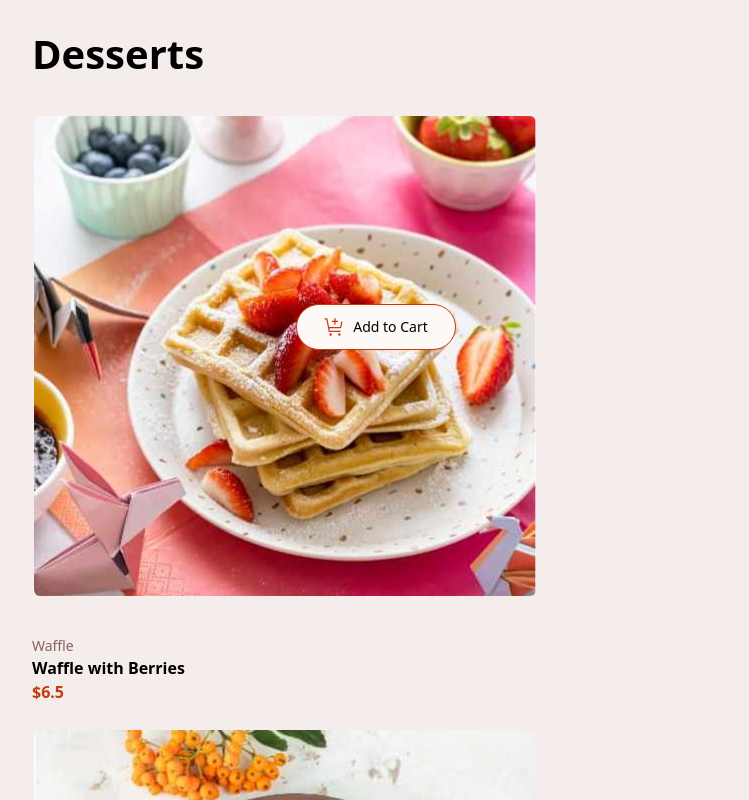
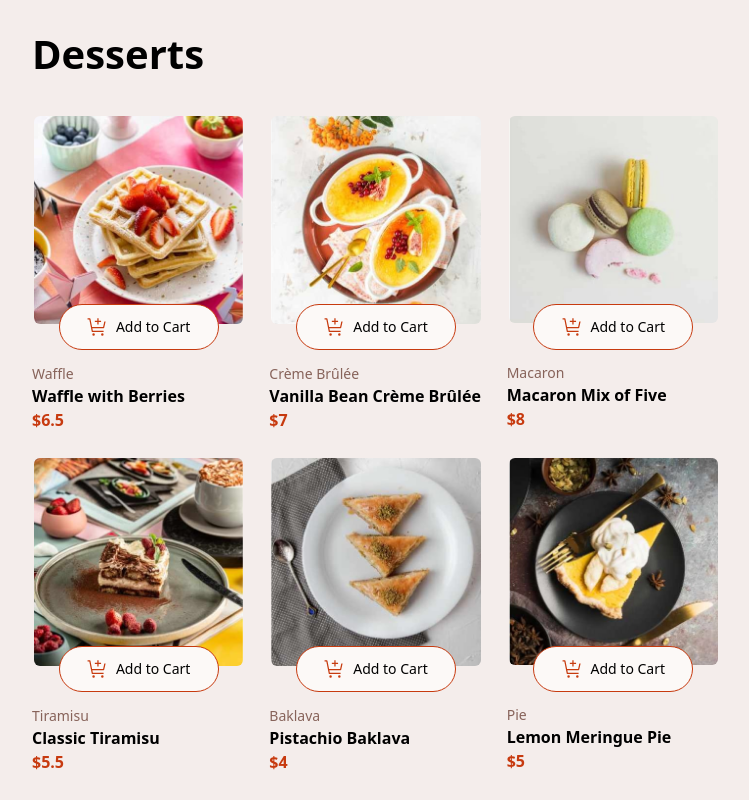
Before and after one commit to Davichobits/product-list-with-cart, a React (Vite) app: page / in a window 1280 px wide. Shown: the top 800 px of the page, without its empty margins (264-1013 px from the left). Built offline with nearby package versions, Linux system fonts and the light colour scheme.

Commit message:
refactor: improve layout and styling in App, CardContainer, and ProductCard components; add desktop breakpoint variable

```diff
--- a/src/App.tsx
+++ b/src/App.tsx
@@ -3,23 +3,24 @@ import type { CartItem } from './types/types.ts';
 
 import { CardContainer } from './components/card-container';
 import { Cart } from './components/cart';
-import { CartContext } from './contexts/cart-context.ts'
+import { CartContext } from './contexts/cart-context.ts';
 
 function App() {
-
-  const [cartItems, setCartItems] = useState<CartItem[]>([])
+  const [cartItems, setCartItems] = useState<CartItem[]>([]);
 
   return (
-    <CartContext value={{cartItems, setCartItems}}>
+    <CartContext value={{ cartItems, setCartItems }}>
       <main className='flex justify-center'>
-        <section className='w-[327px] my-6 md:w-[688px] 2xl:w-[800px]'>
+        <section className='my-6'>
           <h1 className='text-[40px] font-bold mb-[30px]'>Desserts</h1>
-          <CardContainer />
-          <Cart />
+          <div className='desktop:flex desktop:gap-8 desktop:items-start'>
+            <CardContainer />
+            <Cart />
+          </div>
         </section>
       </main>
     </CartContext>
-  )
+  );
 }
 
-export default App
+export default App;
--- a/src/components/card-container.tsx
+++ b/src/components/card-container.tsx
@@ -5,7 +5,7 @@ import type { Product } from '../types/types';
 
 export const CardContainer = () => {
   return (
-    <section className='flex flex-col gap-6 mb-8'>
+    <section className='grid grid-cols-1 md:grid-cols-3 gap-6 mb-8 w-[327px] md:w-[688px] desktop:w-[800px]'>
       {
         data.map((item: Product) => <ProductCard key={item.name} {...item} /> )
       }
--- a/src/components/product-card.tsx
+++ b/src/components/product-card.tsx
@@ -50,7 +50,7 @@ export const ProductCard = ({ image, category, name, price }: Product) => {
   return (
     <div className='relative'>
       <picture>
-        <source media='(min-width: 1024px)' srcSet={image.desktop} />
+        <source media='(min-width: 1440px)' srcSet={image.desktop} />
         <source media='(min-width: 768px)' srcSet={image.tablet} />
         <img
           className={`rounded-lg mb-[38px] border-2 ${quantity === 0 ? 'border-transparent': ' border-Red' } transition-colors`}
@@ -62,13 +62,13 @@ export const ProductCard = ({ image, category, name, price }: Product) => {
       {quantity === 0 ? (
         <button
           onClick={addOneItem}
-          className='border border-Red w-40 rounded-full bg-Rose-50 p-3 flex justify-center gap-2 absolute inset-x-0 top-[190px] mx-auto cursor-pointer'
+          className='border border-Red w-40 rounded-full bg-Rose-50 p-3 flex justify-center gap-2 absolute inset-x-0 top-[190px] desktop:top-[210px] mx-auto cursor-pointer'
         >
           <img src='/assets/images/icon-add-to-cart.svg' alt='' />
           <span className='text-sm'>Add to Cart</span>
         </button>
       ) : (
-        <div className='bg-Red text-Rose-50 flex justify-between items-center w-40 rounded-full p-3 absolute inset-x-0 top-[190px] mx-auto'>
+        <div className='bg-Red text-Rose-50 flex justify-between items-center w-40 rounded-full p-3 absolute inset-x-0 top-[190px] desktop:top-[210px] mx-auto'>
           <img
             onClick={subtractOneItem}
             className='cursor-pointer border border-Rose-50 size-[18px] rounded-full p-1'
--- a/src/index.css
+++ b/src/index.css
@@ -17,6 +17,8 @@
   --color-Rose-400: hsl(7, 20%, 60%);
   --color-Rose-500: hsl(12, 20%, 44%);
   --color-Rose-900: hsl(14, 65%, 9%);
+
+  --breakpoint-desktop: 90rem;
 }
 
 body{
```
